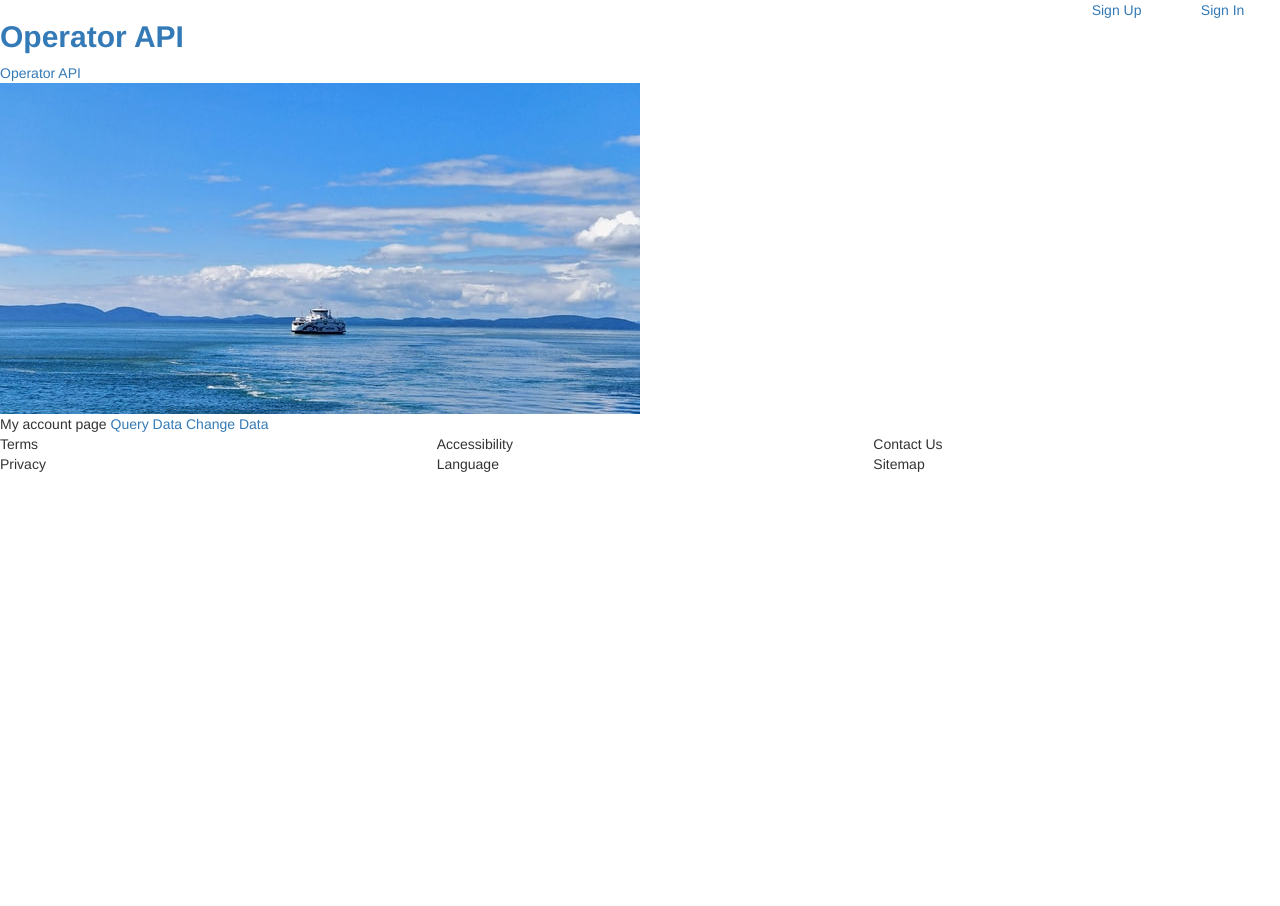
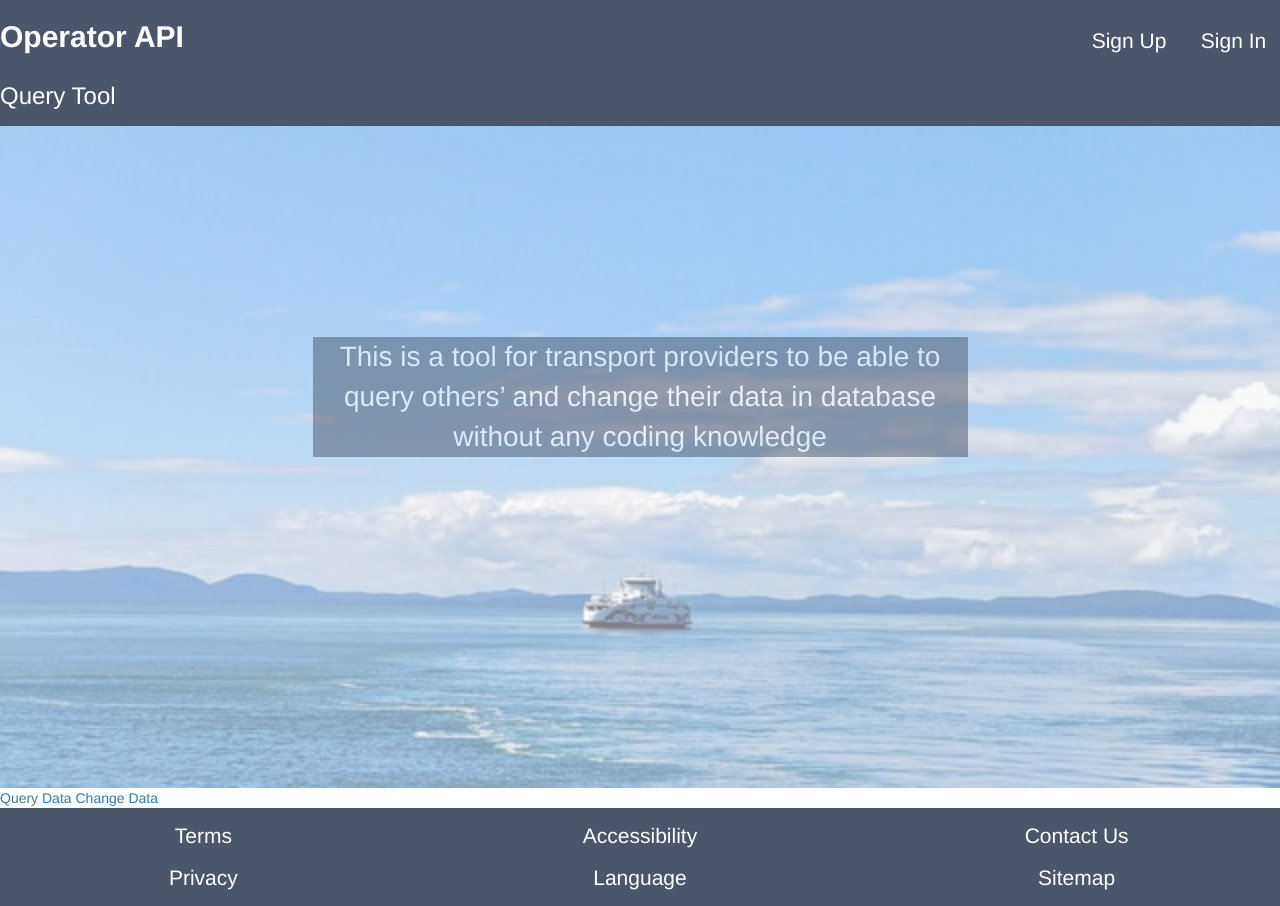
Before and after one commit to CS21-2020-21/opentransport-api-demo, a Django app: page /operators/myaccount/ in a window 1280 px wide. Before the commit the page ends 472 px from the top, so only its background shows below. Run offline with Django 3.2, Linux system fonts and the light colour scheme; some libraries are stand-ins or nearby versions.

Commit message:
Added some CSS on operators web app

```diff
--- a/operators_query_tool/templates/operators/base.html
+++ b/operators_query_tool/templates/operators/base.html
@@ -3,7 +3,7 @@
 
 <html>
     <head lang = "en">
-        <link  rel="stylesheet" href="{% static 'css/style.css' %}" type="text/css"/>
+
 
         <meta charset = "UTF-8" />
         <title>operators -
@@ -18,6 +18,56 @@
         integrity="sha384-HSMxcRTRxnN+Bdg0JdbxYKrThecOKuH5zCYotlSAcp1+c8xmyTe9GYg1l9a69psu"
         crossorigin="anonymous">
 
+        <style>
+
+            body{
+                color:white;
+            }
+
+            .base_colour{
+                background-color:#4C566A;
+            }
+
+            #header{
+                padding-bottom:0.5%;
+                font-size:150%;
+            }
+
+            #footer{
+                text-align:center;
+                font-size:150%;
+                padding-top: 1%;
+                padding-bottom: 1%;
+            }
+
+            .link{
+                color:white;
+
+            }
+
+            .link:hover{
+                color:white;
+                text-decoration: none;
+
+            }
+
+            #ferry_image{
+                width:100%;
+                opacity:50%;
+            }
+
+            #textbox{
+                background-color: #4C566A;
+                opacity:50%;
+                text-align: center;
+                font-size:200%;
+                width:50%;
+                position:absolute;
+                bottom:50%;
+                left:25%;
+            }
+
+        </style>
 
         {% block head_block %}
 
@@ -25,20 +75,22 @@
     </head>
     <body>
 
-        <div class="baseColour">
-
+        <div class="base_colour" id="header">
 
             <div class="row">
-                <div class="col-md-10"><h2><strong><a href="{% url 'operators:index' %}">Operator API</a></strong></h2> </div>
+                <div class="col-md-10"><h2><strong><a href="{% url 'operators:index' %}" class="link">Operator API</a></strong></h2> </div>
                 <!-- if user not authenticated -->
-                <div class="col-md-1"><a href="{% url 'operators:signup' %}">Sign Up</a></div>
-                <div class="col-md-1"><a href="{% url 'operators:signin' %}">Sign In</a></div>
-                <!-- if user is authenticated
-                <div class="col-md-2"><a href="{% url 'operators:myaccount' %}">My account</a></div>
-                -->
+                <div style="padding-top:2%;">
+                    <div class="col-md-1"><a href="{% url 'operators:signup' %}" class="link">Sign Up</a></div>
+                    <div class="col-md-1"><a href="{% url 'operators:signin' %}" class="link">Sign In</a></div>
+                    <!-- if user is authenticated
+                    <div class="col-md-2"><a href="{% url 'operators:myaccount' %}" class="link">My account</a></div>
+                    -->
+                </div>
+
             </div>
             <div class="row">
-                <div class="col-md-12"><a href="{% url 'operators:index' %}">Operator API</a></div>
+                <div class="col-md-12"><h3><a href="{% url 'operators:index' %}" class="link">Query Tool</a></h3></div>
 
             </div>
 
@@ -47,16 +99,18 @@
         <div>
             <div class="row">
                 <div class="col-md-12">
-                    <img src="{% static 'images/ferry_image.jpg' %}"/>
+                    <img src="{% static 'images/ferry_image.jpg' %}" id="ferry_image"/>
+                    <div id="textbox">This is a tool for transport providers to be able to query others’ and change their data in database without any coding knowledge</div>
                 </div>
             </div>
+
         </div>
             {% block body_block %}
 
             {% endblock %}
 
-     <div class="baseColour">
-            <div class="row">
+     <div class="base_colour"  id="footer">
+            <div class="row" style="padding-bottom:1%;">
                 <div class="col-md-4">Terms</div>
                 <div class="col-md-4">Accessibility</div>
                 <div class="col-md-4">Contact Us</div>
--- a/operators_query_tool/templates/operators/myaccount.html
+++ b/operators_query_tool/templates/operators/myaccount.html
@@ -10,7 +10,7 @@
 {% endblock %}
 
 {% block body_block %}
-	My account page
+
 	<a href="{% url 'operators:querydata' %}">Query Data</a>
 	<a href="{% url 'operators:changedata' %}">Change Data</a>
 
--- a/operators_query_tool/templates/operators/querydata.html
+++ b/operators_query_tool/templates/operators/querydata.html
@@ -9,7 +9,7 @@
 {% endblock %}
 
 {% block body_block %}
-    Query Data Page
+
     <a href="{% url 'operators:viewdata' %}">View Data</a>
 
 {% endblock %}
--- a/operators_query_tool/templates/operators/signin.html
+++ b/operators_query_tool/templates/operators/signin.html
@@ -9,5 +9,5 @@
 {% endblock %}
 
 {% block body_block %}
-    Sign In page
+
 {% endblock %}
--- a/operators_query_tool/templates/operators/signup.html
+++ b/operators_query_tool/templates/operators/signup.html
@@ -9,5 +9,5 @@
 {% endblock %}
 
 {% block body_block %}
-    Sign Up page
+
 {% endblock %}
--- a/operators_query_tool/templates/operators/viewdata.html
+++ b/operators_query_tool/templates/operators/viewdata.html
@@ -9,6 +9,5 @@
 {% endblock %}
 
 {% block body_block %}
-    View Data Page
 
 {% endblock %}
```
Also changed, not shown: operators_query_tool/db.sqlite3 (added).
